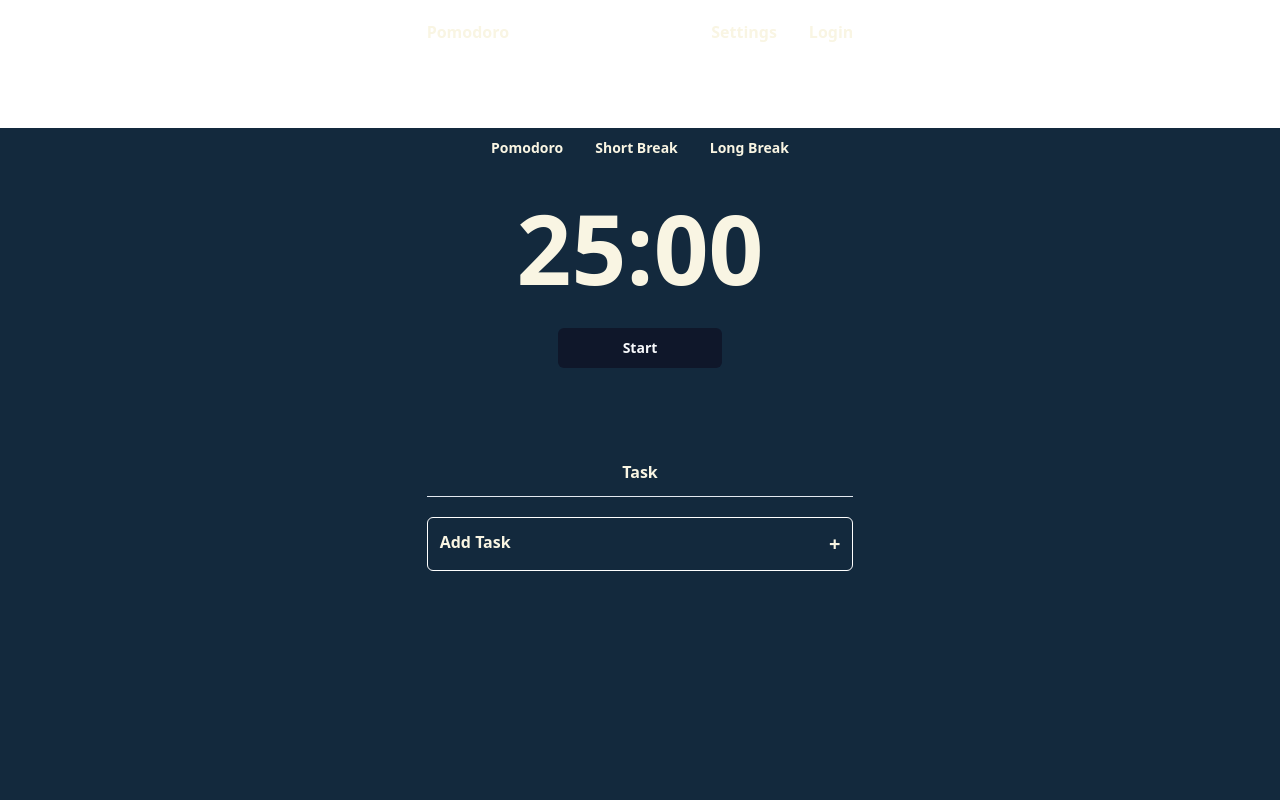
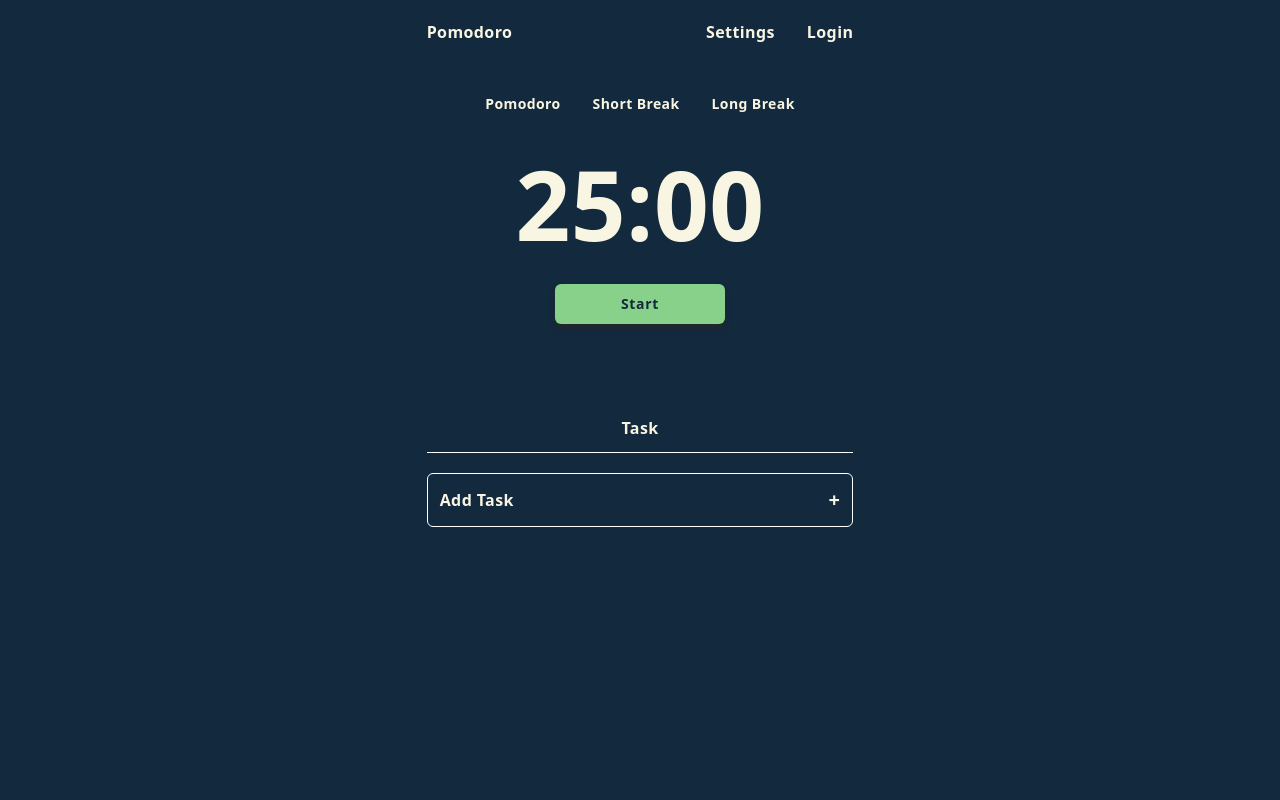
Before and after one commit to JoHena/Pomo-Fruit, a Next.js app: page / in a window 1280 px wide. Shown: the top 800 px of the page. Built offline with nearby package versions, Linux system fonts and the light colour scheme.

Commit message:
DESIGN: Color Adjustments

```diff
--- a/app/components/Pomodoro.tsx
+++ b/app/components/Pomodoro.tsx
@@ -2,25 +2,41 @@
 import { Timer } from "@/app/components/Timer";
 import { useState } from "react";
 import { twMerge } from "tailwind-merge";
+import { Navbar } from "./navbar";
 
 export function Pomodoro({}) {
 	const [ticking, setTicking] = useState(false);
 
 	return (
+		<>
+			<Navbar ticking={ticking} />
 			<section
 				className={twMerge(
-				"h-screen flex flex-col items-center gap-20 font-bold transition-colors duration-",
-				ticking ? "bg-green-400" : "bg-[#13293D]"
+					"h-screen flex flex-col items-center tracking-wide gap-20 transition-colors duration-500",
+					ticking ? "bg-[#88D18A] text-[#13293D]" : "bg-[#13293D]"
 				)}
 			>
 				<Timer ticking={ticking} setTicking={setTicking} />
 
 				<div className="w-1/3 flex flex-col gap-5">
-				<h2 className="border-b text-center p-3">Task</h2>
-				<div className="p-3 rounded-md border-white	border flex justify-between text-l">
+					<h2
+						className={twMerge(
+							"border-b text-center p-3",
+							ticking ? "border-[#13293D]" : "border-white"
+						)}
+					>
+						Task
+					</h2>
+					<div
+						className={twMerge(
+							"p-3 rounded-md border-white border flex justify-between items-center text-l",
+							ticking ? "border-[#13293D]" : "border-white"
+						)}
+					>
 						Add Task <span className="text-xl">+</span>
 					</div>
 				</div>
 			</section>
+		</>
 	);
 }
--- a/app/components/Timer.tsx
+++ b/app/components/Timer.tsx
@@ -1,6 +1,7 @@
 "use client";
 import React, { useEffect, useState } from "react";
 import { Button } from "@/components/ui/button";
+import { twMerge } from "tailwind-merge";
 
 interface ITimer {
 	ticking: boolean;
@@ -43,7 +44,9 @@ export function Timer({ ticking, setTicking }: ITimer) {
 			<div className="text-8xl font-extrabold">
 				{minutes}:{seconds.toString().padStart(2, "0")}
 			</div>
+
 			<Button
+				className={twMerge(ticking && "bg-[#C20114] text-white")}
 				variant={"pomodoro"}
 				size={"pomodoro"}
 				onClick={() => setTicking((ticking) => !ticking)}
--- a/app/components/navbar.tsx
+++ b/app/components/navbar.tsx
@@ -1,8 +1,14 @@
 import React from "react";
+import { twMerge } from "tailwind-merge";
 
-export function Navbar({}) {
+export function Navbar({ ticking }: { ticking: boolean }) {
 	return (
-		<div className="flex justify-center py-5 mb-16">
+		<div
+			className={twMerge(
+				"flex justify-center font-bold tracking-wide pt-5 pb-10 transition-colors duration-500",
+				ticking ? "bg-[#88D18A] text-[#13293D]" : "bg-[#13293D]"
+			)}
+		>
 			<nav className="flex items-center justify-between w-1/3">
 				<div>Pomodoro</div>
 				<ul className="flex gap-8">
--- a/app/page.tsx
+++ b/app/page.tsx
@@ -1,13 +1,11 @@
-import { Navbar } from "@/app/components/navbar";
 import { Pomodoro } from "./components/Pomodoro";
 
 export default function Home() {
 	return (
 		<main>
-			<Navbar />
 			<Pomodoro />
 
-			<section className="bg-white text-black flex flex-col gap-10 items-center text-xl py-10 font-normal">
+			<section className="bg-white text-black flex flex-col gap-10 items-center text-lg py-10 font-light">
 				<div className="w-1/3">
 					<h2 className="mb-8 font-bold">
 						<span className="border-b-4 border-orange-400 pb-3">What</span> is
--- a/components/ui/button.tsx
+++ b/components/ui/button.tsx
@@ -11,7 +11,7 @@ const buttonVariants = cva(
 			variant: {
 				default: "bg-primary text-primary-foreground hover:bg-primary/90",
 				pomodoro:
-					"bg-primary text-primary-foreground hover:text-black hover:bg-white/90 transition-colors duration-300 o",
+					"bg-[#88D18A] text-[#13293D] font-black tracking-wider hover:text-black hover:bg-white/90 transition-colors duration-300 shadow-md shadow-zinc-800",
 				destructive:
 					"bg-destructive text-destructive-foreground hover:bg-destructive/90",
 				outline:
```
Lines whose indentation alone changed are shown as unchanged.
